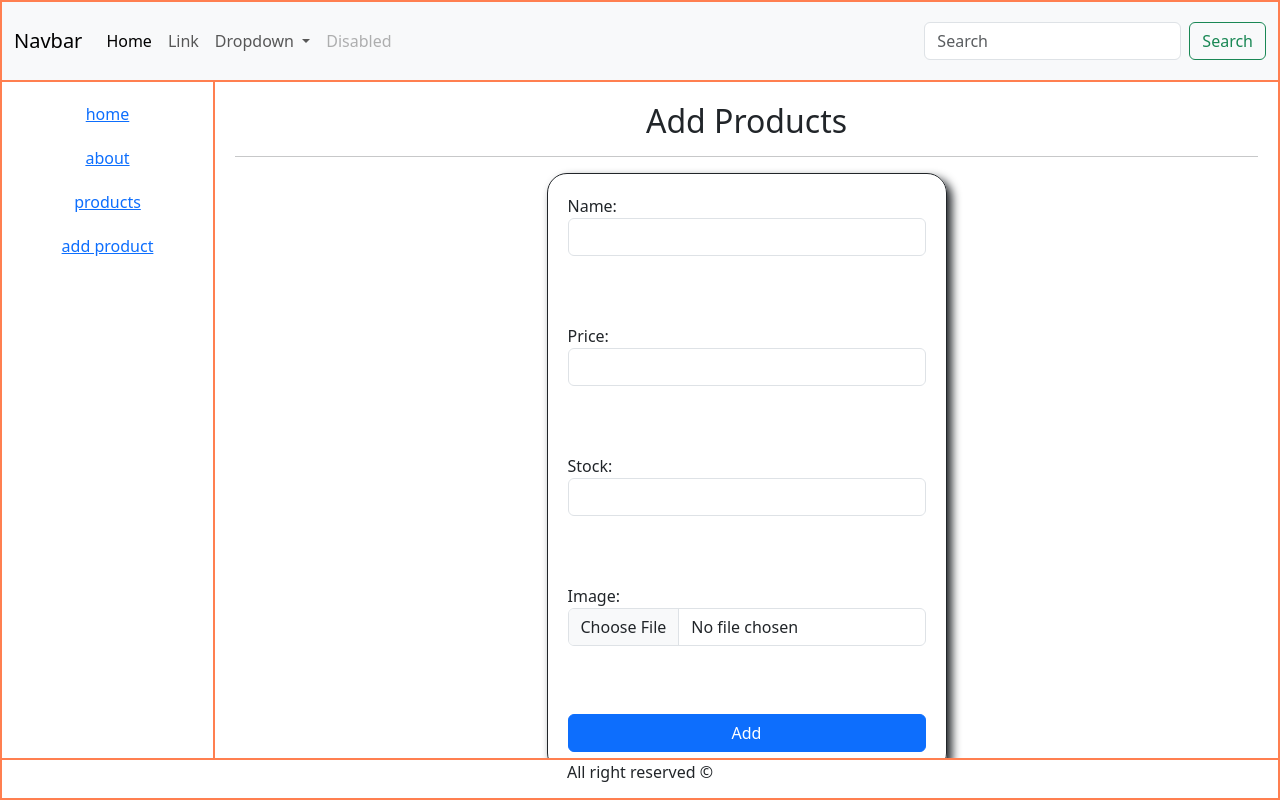
After one commit to yasmeenq/flask-study, a Flask app: page /products/new in a window 1280 px wide. The commit adds this page. Run offline with Flask 3, Linux system fonts and the light colour scheme.

Commit message:
flask 19.06 insert data

```diff
--- a/src/app.py
+++ b/src/app.py
@@ -2,9 +2,13 @@ from flask import Flask
 from views.home_view import home_blueprint
 from views.about_view import about_blueprint
 from views.products_view import products_blueprint
+from logging import getLogger, ERROR
+
 
 app = Flask(__name__)
 
 app.register_blueprint(home_blueprint)
 app.register_blueprint(about_blueprint)
 app.register_blueprint(products_blueprint)
+
+getLogger("werkzeug").setLevel(ERROR)
--- a/src/logic/products_logic.py
+++ b/src/logic/products_logic.py
@@ -1,4 +1,5 @@
 from utils.dal import DAL
+from utils.image_handler import ImageHandler
 
 class ProductsLogic:
     def __init__(self):
@@ -12,5 +13,10 @@ class ProductsLogic:
         sql = "SELECT * FROM productsflask WHERE id = %s"
         return self.dal.get_scalar(sql, (id,))
 
+    def add_product(self,product):
+        image_name = ImageHandler.save_image(product.image)  #pass the image to function we created on imageHandler
+        sql = "INSERT INTO productsflask(name,price,stock, image_name) VALUES(%s,%s,%s, %s)"
+        return self.dal.insert(sql, (product.name, product.price, product.stock, image_name))
+
     def close(self):
         self.dal.close
--- a/src/models/products_model.py
+++ b/src/models/products_model.py
@@ -1,7 +1,8 @@
 
 class ProductModel:
-    def __init__(self, id, name, price, stock) -> None:
+    def __init__(self, id, name, price, stock, image):
         self.id = id
         self.name = name
         self.price = price
         self.stock = stock
+        self.image = image
--- a/src/static/css/style.css
+++ b/src/static/css/style.css
@@ -13,7 +13,7 @@ html, body{
 }
 
 .layout, .layout > *{
-    border:1px solid lightcoral;
+    border:1px solid coral;
 }
 header, footer{
     grid-column: span 6;
@@ -46,3 +46,18 @@ main{
     height: 70px;
     border: 1px solid black;
 }
+
+
+.fancy_form{
+    width: 400px;
+    margin: auto;
+    border: 1px solid;
+    padding: 20px;
+    border-radius: 20px;
+    box-shadow: 5px 5px 10px;
+    text-align: left;
+}
+
+.fancy_form > input{
+    margin-bottom: 20px;
+}
--- /dev/null
+++ b/src/templates/insert.html
@@ -0,0 +1,25 @@
+{% extends "layout.html" %}
+
+{% block title %} home {% endblock title %}
+
+
+{% block content %}
+<h2>Add Products</h2>
+<hr>
+<form method="post" class="fancy_form" enctype="multipart/form-data">
+    <label>Name:</label>
+    <input type="text" name="name" class="form-control">
+    <br><br>
+    <label>Price:</label>
+    <input type="number" name="price" step="0.01" class="form-control">
+    <br><br>
+    <label>Stock:</label>
+    <input type="number" name="stock" class="form-control">
+    <br><br>
+    <label>Image:</label>
+    <input type="file" name="image" accept="image/*" class="form-control">
+    <br><br>
+    <button class="btn btn-primary w-100">Add</button>
+</form>
+
+{% endblock content %}
--- a/src/templates/layout.html
+++ b/src/templates/layout.html
@@ -20,6 +20,8 @@
             <a href="{{url_for('home_view.home')}}">home</a>
             <a href="{{url_for('about_view.about')}}">about</a>
             <a href="{{url_for('products_view.list')}}">products</a>
+            <a href="{{url_for('products_view.insert')}}">add product</a>
+
         </aside>
         <main>
             {% block content %}
--- a/src/templates/products.html
+++ b/src/templates/products.html
@@ -22,7 +22,6 @@
                 <td>{{p.price | round(2)}}$</td>
                 <td>{{p.stock}}</td>
                 <td><img src="{{ url_for('products_view.get_image', image_name = p.image_name)}}"></td>
-
             </tr>
         {% endfor %}
 
--- a/src/views/products_view.py
+++ b/src/views/products_view.py
@@ -1,4 +1,4 @@
-from flask import Blueprint, render_template, send_file
+from flask import Blueprint, render_template, send_file, redirect, url_for, request
 from facade.products_facade import ProductsFacade
 from utils.image_handler import ImageHandler
 
@@ -22,8 +22,15 @@ def details(id):
     one_product = facade.get_one_product(id)
     return render_template("details.html", product = one_product)
 
+@products_blueprint.route("/products/new", methods=["GET", "POST"])
+def insert():
+    if(request.method=="GET"): return render_template("insert.html")
+    facade = ProductsFacade()
+    facade.add_product()
+    return redirect(url_for("products_view.list"))
 
-@products_blueprint.route("/products/images/<str:image_name>")
-def get_image(image_name):
-    image_path = ImageHandler.get_image_path(image_name)
-    return send_file(image_path)
+# @products_blueprint.route("/products/save", methods =["POST"])
+# def save():
+#     facade = ProductsFacade()
+#     facade.add_product()
+#     return redirect(url_for("products_view.list"))
```
Also changed, not shown: src/facade/products_facade.py (+10 -0 lines), src/utils/image_handler.py (+9 -0 lines), src/static/images/4947d321-72c8-4e70-a643-d5142861e011.jpeg (added).
